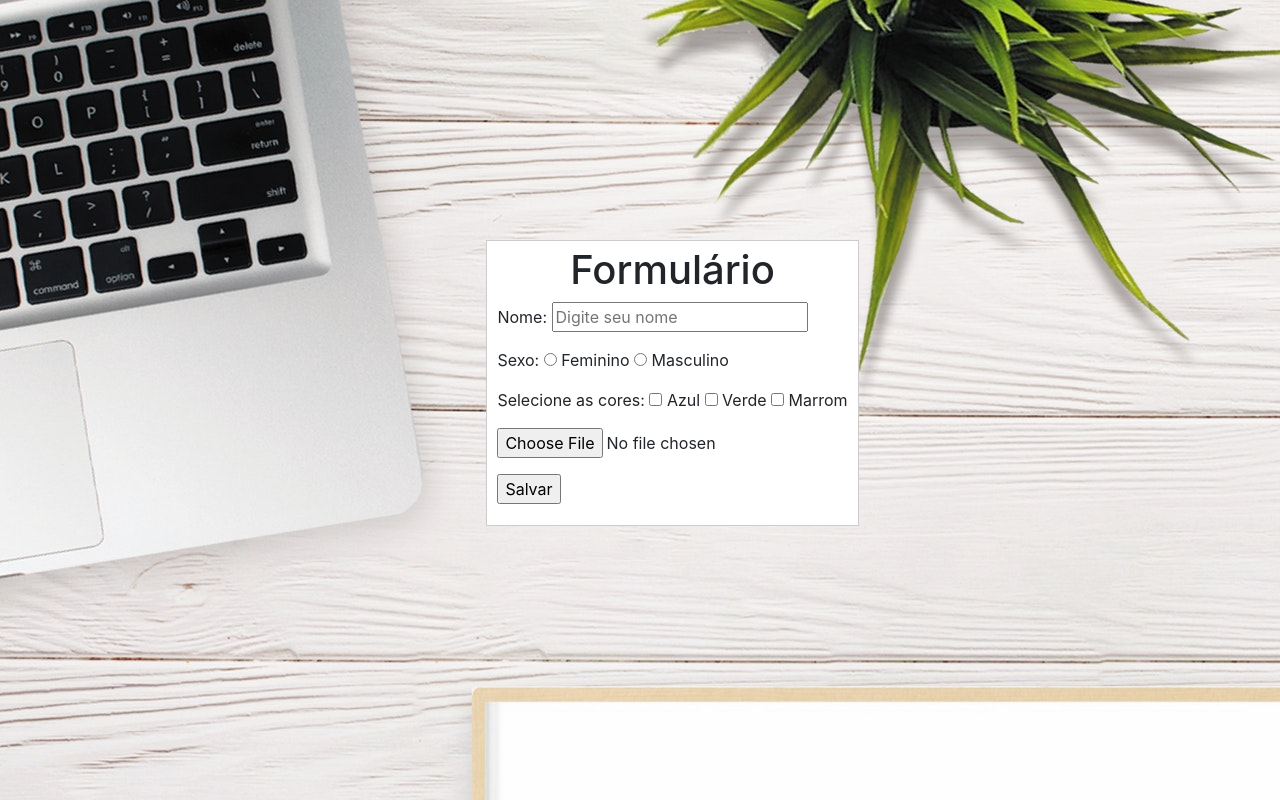
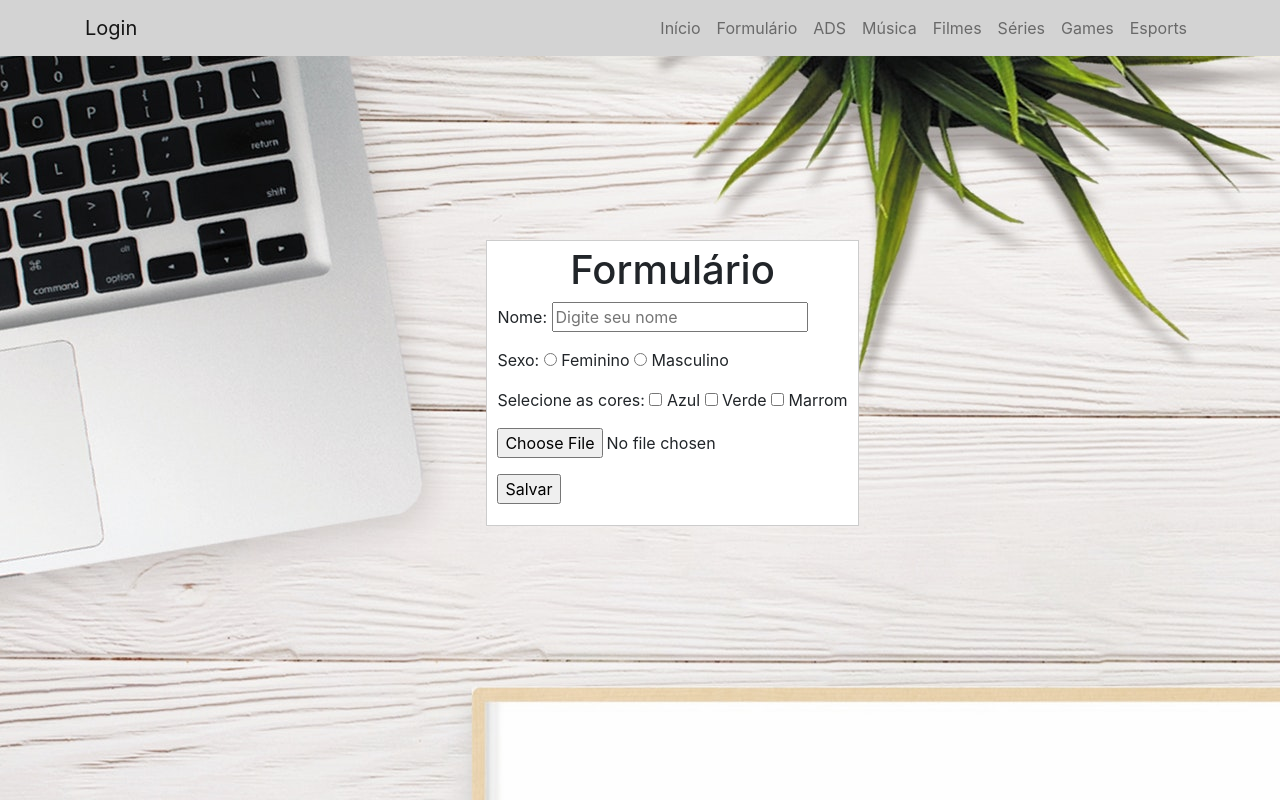
Before and after one commit to gustavopoppi/Faculdade-HtmlBasico, a plain HTML site: page Projeto/formulario.html in a window 1280 px wide. Drawn offline with nearby package versions, Linux system fonts and the light colour scheme.

Commit message:
Adicionado o campo Formulários nos Header de TODAS as páginas

```diff
--- a/Projeto/formulario.html
+++ b/Projeto/formulario.html
@@ -15,7 +15,7 @@
             if ((form.texto.value != "") && (form.Sexo.value !== "") && (form.arquivo.value !== "")) {
                 verifica = true;
 
-                if ((form.cor[0].checked == true) || (form.cor[1].checked == true) || (form.cor[2].checked==true)){
+                if ((form.cor[0].checked == true) || (form.cor[1].checked == true) || (form.cor[2].checked == true)) {
                     verifica = true;
                 } else {
                     verifica = false;
@@ -36,6 +36,42 @@
 </head>
 
 <body id="corpoFormulario">
+
+    <header>
+        <nav class="navbar navbar-expand-lg navbar-light fixed-top" id="mainNav">
+            <div class="container">
+                <a class="navbar-brand" href="login.html">Login</a>
+                <div class="collapse navbar-collapse" id="navbarResponsive">
+                    <ul class="navbar-nav ml-auto">
+                        <li class="nav-item">
+                            <a class="nav-link" href="Index.html">Início</a>
+                        </li>
+                        <li>
+                            <a class="nav-link" href="formulario.html">Formulário</a>
+                        </li>
+                        <li class="nav-item">
+                            <a class="nav-link" href="ads.html">ADS</a>
+                        </li>
+                        <li class="nav-item">
+                            <a class="nav-link" href="musica.html">Música</a>
+                        </li>
+                        <li class="nav-item">
+                            <a class="nav-link" href="filmes.html">Filmes</a>
+                        </li>
+                        <li class="nav-item">
+                            <a class="nav-link" href="séries.html">Séries</a>
+                        </li>
+                        <li class="nav-item">
+                            <a class="nav-link" href="games.html">Games</a>
+                        </li>
+                        <li class="nav-item">
+                            <a class="nav-link" href="esports.html">Esports</a>
+                        </li>
+                    </ul>
+                </div>
+            </div>
+        </nav>
+    </header>
 
     <form name="form" method="POST">
         <div id="form2">
```
Also changed, not shown: Projeto/ads.html (+4 -1 lines), Projeto/esports.html (+4 -1 lines), Projeto/filmes.html (+6 -3 lines), Projeto/games.html (+5 -8 lines), Projeto/login.html (+4 -4 lines), Projeto/musica.html (+6 -3 lines), Projeto/séries.html (+5 -8 lines).
